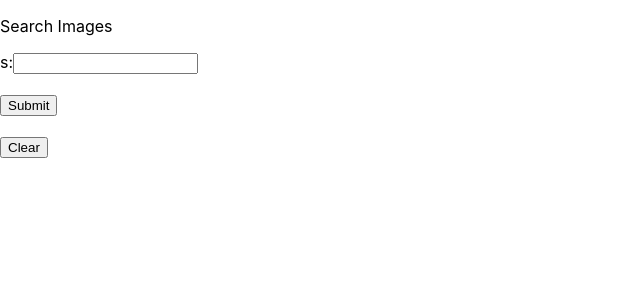
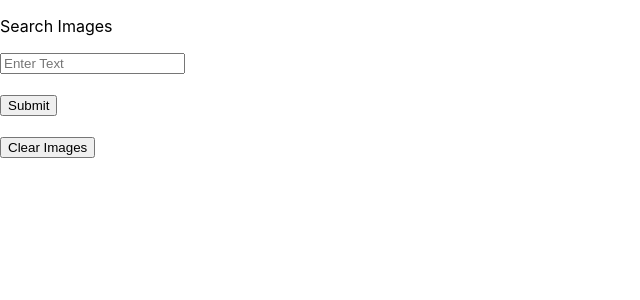
Before and after one commit to Harshalbih/Image_search_ReactJs, a React (Create React App) app: page / in a window 1280 px wide. Shown: the top 300 px of the page, without its empty margins (0-640 px from the left). Built offline with nearby package versions, Linux system fonts and the light colour scheme.

Commit message:
Update App.js
Updated app.js

```diff
--- a/src/App.js
+++ b/src/App.js
@@ -26,6 +26,7 @@ function App() {
           myImage.setAttribute("src", imageUrl)
           myImage.setAttribute("width", "200px")
           myImage.setAttribute("height", "200px")
+          myImage.setAttribute("border", "2px solid transperant")
           var myDiv = document.getElementById("div")
           myDiv.append(myImage)
         })
@@ -45,9 +46,9 @@ function App() {
   return (
    <div className='maindiv'>
     <p>Search Images</p>
-     s:<input className='input' type="text" onChange={collectIt}/><br/><br/>
-    <button className='btn' onClick={sendData}>Submit</button><br/><br/>
-    <button className='btn' onClick={clearIt}>Clear</button>
+    <input className='input' placeholder='Enter Text' type="search" onChange={collectIt}/><br/><br/>
+    <button className='btn' type='submit' onClick={sendData}>Submit</button><br/><br/>
+    <button className='btnclr' onClick={clearIt}>Clear Images</button>
     <div id='div'>
       {/* This div tag will hold all the images */}
 
```
